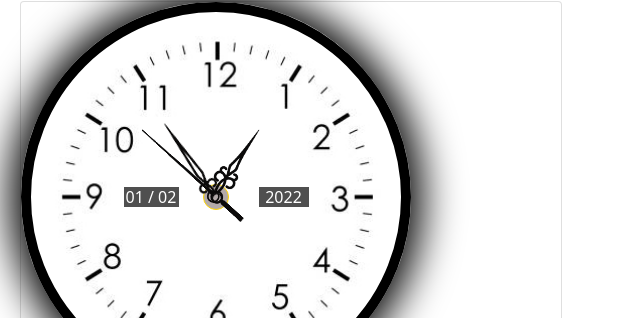
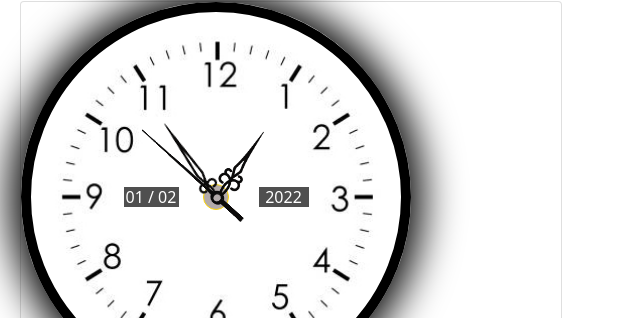
Before and after one commit to developerrkrabiul/assignment_class_15, a plain HTML site: page index.html in a window 1280 px wide. Shown: the part 456-774 px from the top of the page, 632-1272 px from the left. Drawn offline with nearby package versions, Linux system fonts and the light colour scheme.

Commit message:
data change

```diff
--- a/slyle.css
+++ b/slyle.css
@@ -148,16 +148,15 @@
 	width: 0px;
 	justify-content: center;
 }
-
 .h2::before {
 	content: " ";
 	position: absolute;
 	background: url(image/h.kata2.png) no-repeat;
-	height: 117px;
+	height: 115px;
 	background-position: center;
 	background-size: contain;
 	width: 24px;
-	right: -12px;
+	right: -17px;
 }
 .date {
 	position: absolute;
```
